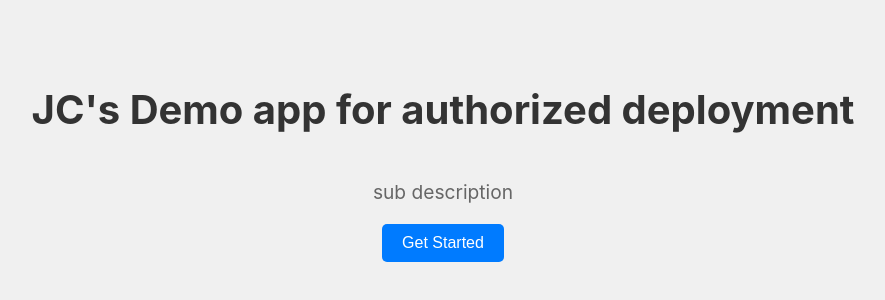
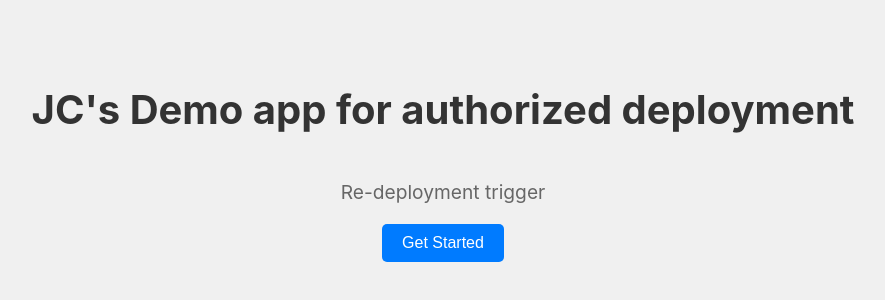
Before and after one commit to jeanclaudeaquino/my-app, a React (Create React App) app: page / in a window 1280 px wide. Shown: the part 240-540 px from the top of the page, without its empty margins (197-1082 px from the left). Built offline with nearby package versions, Linux system fonts and the light colour scheme.

Commit message:
chore: update some copy

```diff
--- a/src/App.js
+++ b/src/App.js
@@ -4,7 +4,7 @@ const HomeScreen = () => {
     <div style={styles.container}>
       <h1 style={styles.title}>JC's Demo app for authorized deployment</h1>
       <p style={styles.description}>
-        sub description
+        Re-deployment trigger
       </p>
       <button style={styles.button} onClick={() => alert('Button clicked!')}>
         Get Started
```
